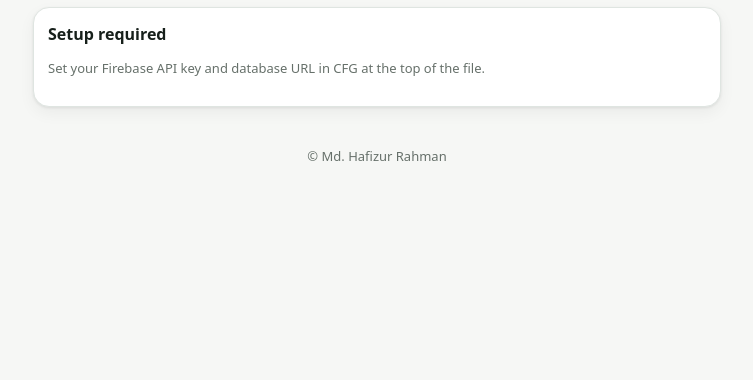
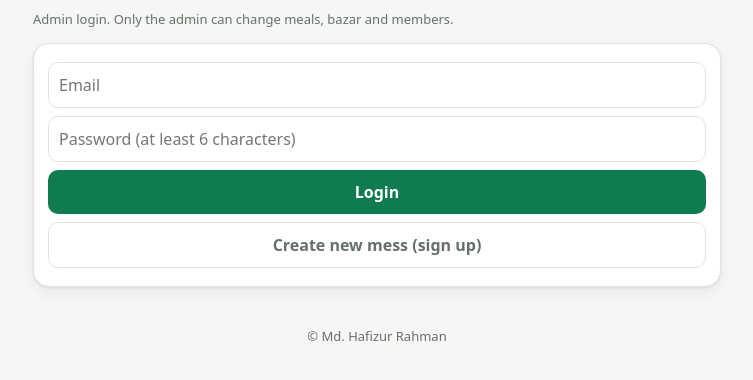
Before and after one commit to hafizsum/mealmanagementsystem, a plain HTML site: page index.html in a window 1280 px wide. Shown: the part 56-436 px from the top of the page, without its empty margins (263-1016 px from the left). Drawn offline with Linux system fonts and the light colour scheme.

Commit message:
Update index.html

```diff
--- a/index.html
+++ b/index.html
@@ -87,8 +87,7 @@ body{overflow-x:hidden}input,select,textarea,button{font-size:16px}
 </style></head><body><div class="w" id="app"></div><div class="cp">© Md. Hafizur Rahman</div>
 <script>
 // ===== CONFIG: paste your Firebase values here =====
-const CFG={key:"YOUR_API_KEY",db:"https://YOUR-PROJECT-default-rtdb.firebaseio.com"};
-const $=i=>document.getElementById(i),A=$("app");
+const CFG={key:"AIzaSyAZ-DqSWPH_m_glSl9PlkQ-9nmroteMoLI",db:"https://calm-oxide-442412-d1-default-rtdb.firebaseio.com"};const $=i=>document.getElementById(i),A=$("app");
 const toast=(m,c)=>{let e=$("ts");if(!e){e=document.createElement("div");e.id="ts";e.style.cssText="position:fixed;left:12px;right:12px;bottom:calc(12px + env(safe-area-inset-bottom,0px));background:#c0392b;color:#fff;padding:12px;border-radius:10px;z-index:9;text-align:center";document.body.appendChild(e)}e.textContent=m;e.style.background=c||"#c0392b";e.style.display="block";clearTimeout(e.t);e.t=setTimeout(()=>e.style.display="none",4000)};
 window.alert=toast;
 const today=()=>{const d=new Date();return new Date(d-d.getTimezoneOffset()*6e4).toISOString().slice(0,10)};
```
